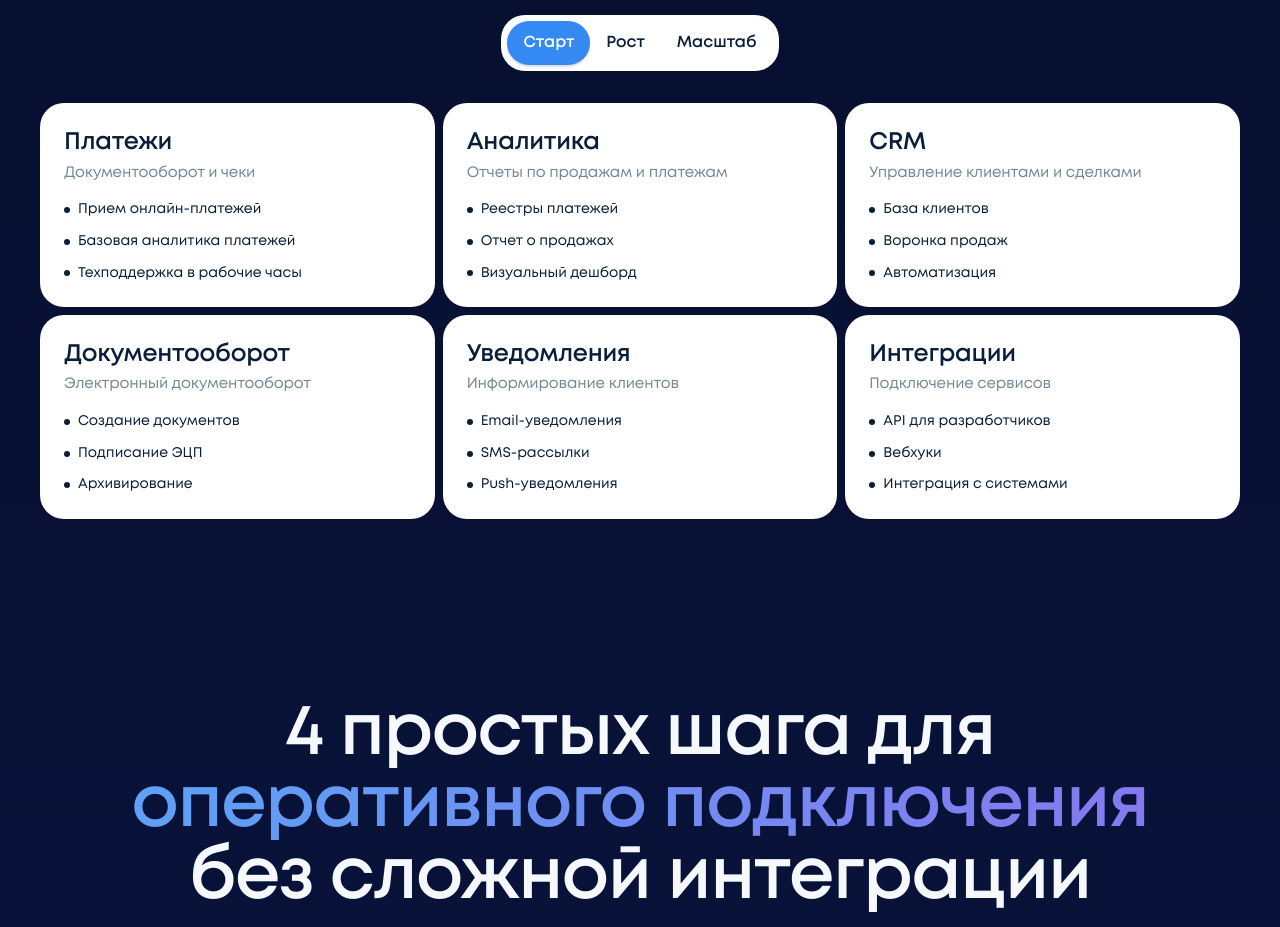
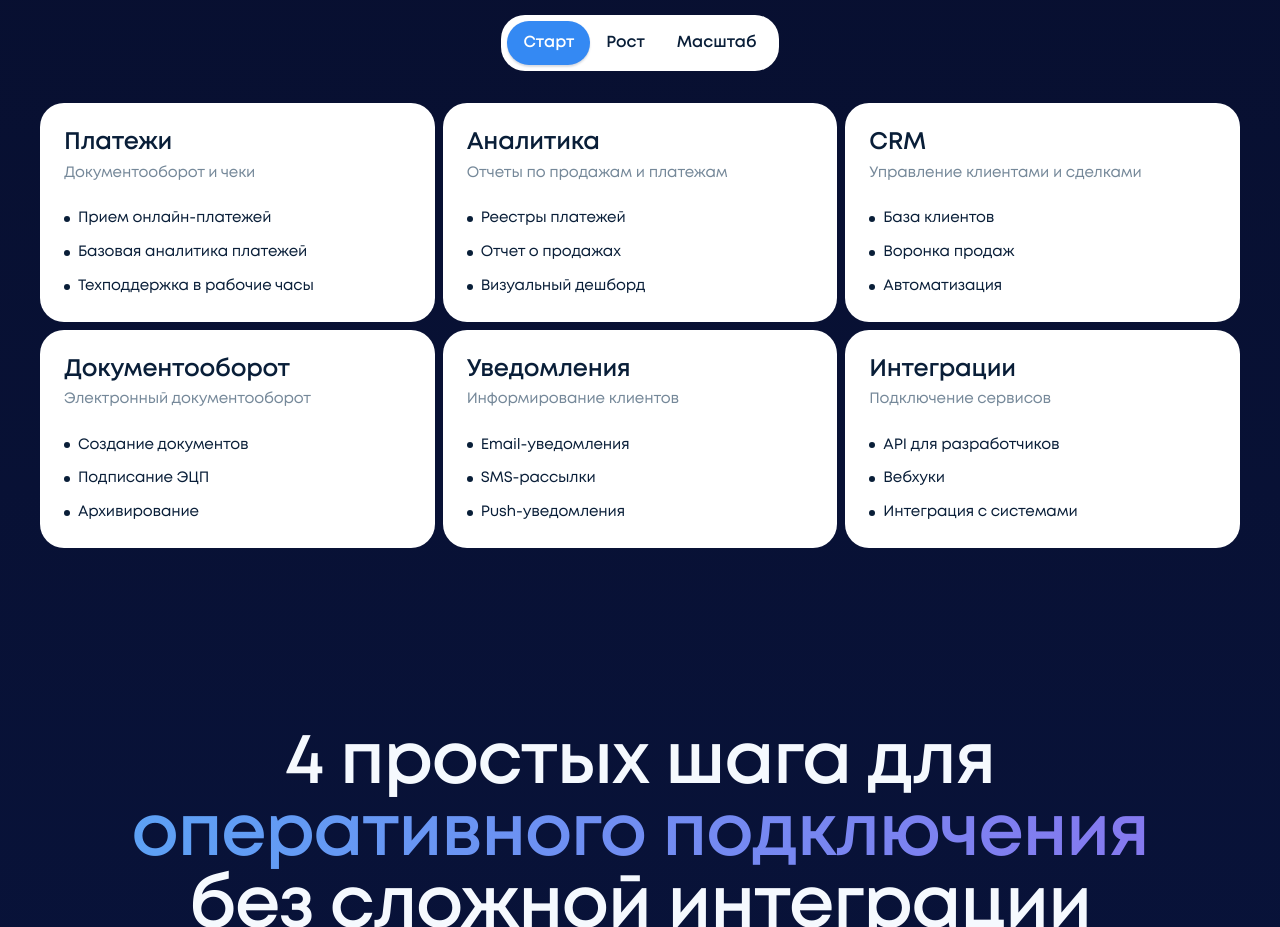
Before and after one commit to ignatovivin/a3lab, a React (Vite) app: page / in a window 1280 px wide. Shown: the part 2500-3427 px from the top of the page. Built offline with nearby package versions, Linux system fonts and the light colour scheme.

Commit message:
NewSection gap 24px feature text body-4

```diff
--- a/src/components/NewSection.css
+++ b/src/components/NewSection.css
@@ -140,7 +140,7 @@
 .new-section-card-content {
   display: flex;
   flex-direction: column;
-  gap: 16px;
+  gap: 24px;
   width: 100%;
   height: 100%;
   justify-content: flex-start;
--- a/src/components/NewSection.jsx
+++ b/src/components/NewSection.jsx
@@ -184,7 +184,7 @@ function NewSection() {
                       {card.features.map((feature, index) => (
                         <div key={index} className="new-section-card-feature">
                           <div className="new-section-card-feature-dot"></div>
-                          <span className="new-section-card-feature-text text-style-caption">
+                          <span className="new-section-card-feature-text text-style-body-4">
                             {feature}
                           </span>
                         </div>
```
Also changed, not shown: src/components/WhyChooseUs.css (line endings or trailing spaces).
